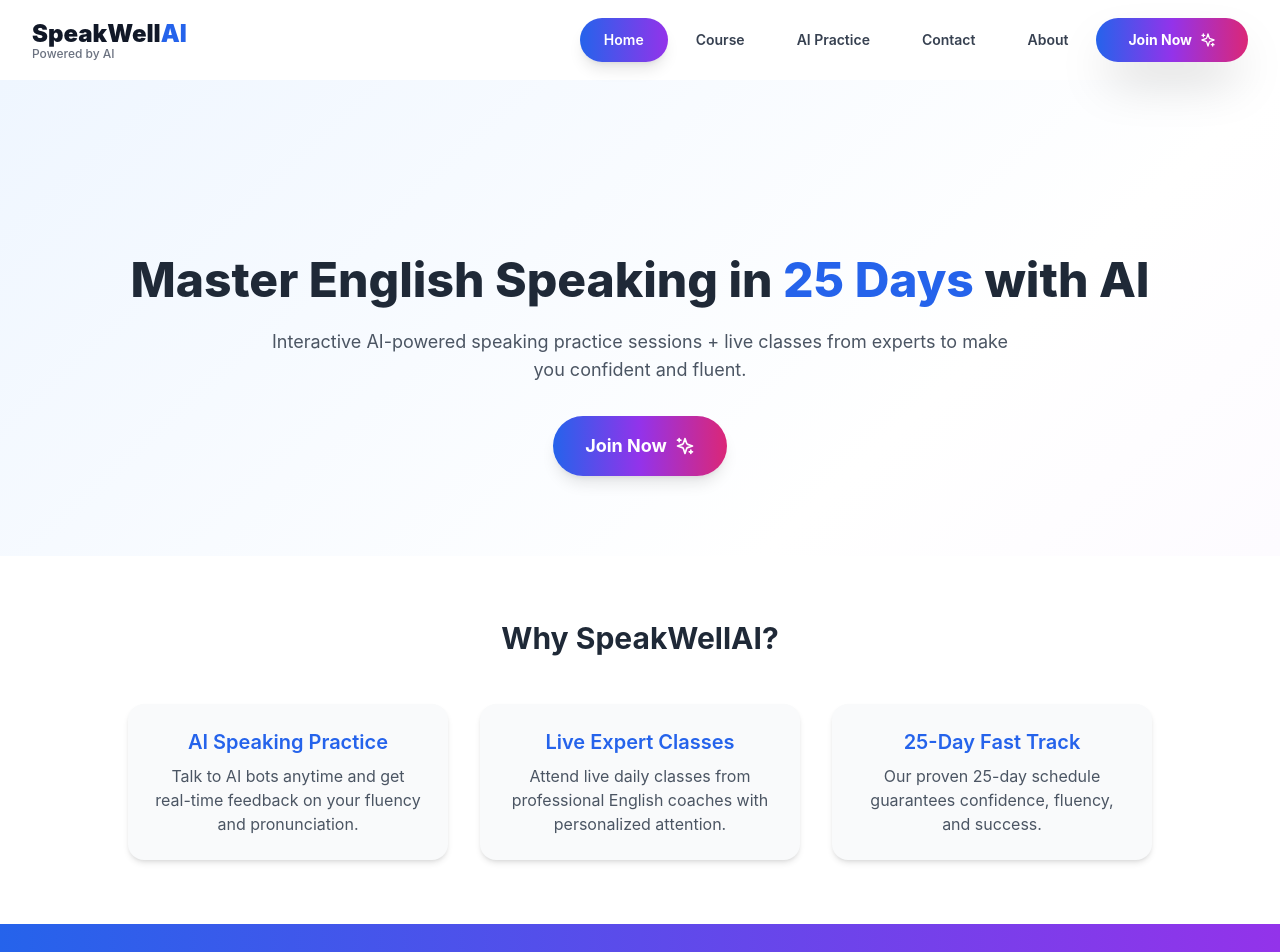
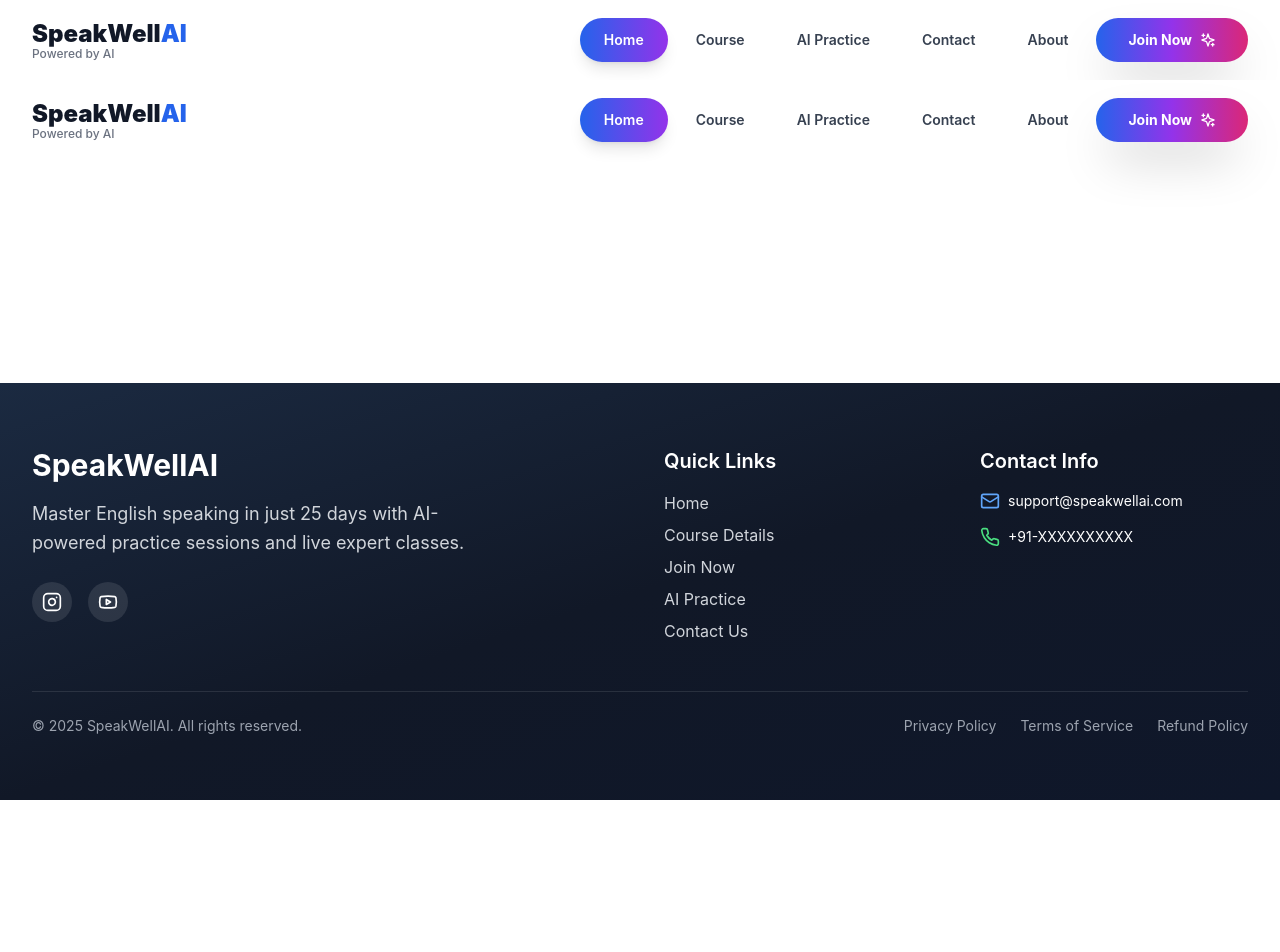
Before and after one commit to nikemod1/SpeakWellai, a React (Vite) app: page / in a window 1280 px wide. Shown: the top 952 px of the page. After the commit the page ends 800 px from the top, so only its background shows below. Built offline with nearby package versions, Linux system fonts and the light colour scheme.

Commit message:
Ubacke Home.tsx

```diff
--- a/src/pages/Home.tsx
+++ b/src/pages/Home.tsx
@@ -1,65 +1,98 @@
-import React from 'react';
-import { Link } from 'react-router-dom';
-import { Sparkles } from 'lucide-react';
+import React, { useState } from 'react';
+import { Link, useLocation } from 'react-router-dom';
+import { Menu, X, Sparkles } from 'lucide-react';
 
-const Home: React.FC = () => {
+const Navigation: React.FC = () => {
+  const [isMenuOpen, setIsMenuOpen] = useState(false);
+  const location = useLocation();
+
+  const isActive = (path: string) => location.pathname === path;
+
+  const navItems = [
+    { path: '/', label: 'Home' },
+    { path: '/course', label: 'Course' },
+    { path: '/chatbot-practice', label: 'AI Practice' },
+    { path: '/contact', label: 'Contact' },
+    { path: '/about', label: 'About' },
+  ];
+
   return (
-    <div className="pt-24 bg-gradient-to-br from-blue-50 via-white to-purple-50 min-h-screen">
-      {/* Hero Section */}
-      <section className="text-center px-6 md:px-16 lg:px-32 py-20">
-        <h1 className="text-4xl md:text-5xl font-extrabold text-gray-800 leading-tight mb-6">
-          Master English Speaking in <span className="text-blue-600">25 Days</span> with AI
-        </h1>
-        <p className="text-lg text-gray-600 max-w-3xl mx-auto mb-8">
-          Interactive AI-powered speaking practice sessions + live classes from experts to make you confident and fluent.
-        </p>
+    <nav className="relative w-full z-50 bg-white">
+      <div className="max-w-7xl mx-auto px-4 sm:px-6 lg:px-8">
+        <div className="flex justify-between items-center h-20">
+          <Link to="/" className="flex flex-col leading-tight">
+            <span className="text-2xl font-black text-gray-900">
+              SpeakWell<span className="text-blue-600">AI</span>
+            </span>
+            <span className="text-xs text-gray-500 font-medium -mt-1">Powered by AI</span>
+          </Link>
+
+          {/* Desktop Menu */}
+          <div className="hidden md:flex items-center space-x-1">
+            {navItems.map((item) => (
+              <Link
+                key={item.path}
+                to={item.path}
+                className={`relative px-6 py-3 text-sm font-semibold transition-all duration-300 rounded-full group ${
+                  isActive(item.path)
+                    ? 'text-white bg-gradient-to-r from-blue-600 to-purple-600 shadow-lg'
+                    : 'text-gray-700 hover:text-blue-600 hover:bg-blue-50'
+                }`}
+              >
+                {item.label}
+              </Link>
+            ))}
             <Link
               to="/join-now"
-          className="inline-flex items-center justify-center bg-gradient-to-r from-blue-600 via-purple-600 to-pink-600 text-white px-8 py-4 rounded-full font-bold text-lg shadow-lg hover:scale-105 transform transition-all duration-300"
+              className="ml-4 bg-gradient-to-r from-blue-600 via-purple-600 to-pink-600 text-white px-8 py-3 rounded-full font-bold text-sm shadow-2xl hover:shadow-blue-500/25 transform hover:scale-105 transition-all duration-300"
             >
-          Join Now <Sparkles className="ml-2 w-5 h-5" />
+              <span className="flex items-center gap-2">
+                Join Now
+                <Sparkles className="w-4 h-4" />
+              </span>
             </Link>
-      </section>
+          </div>
 
-      {/* Features Section */}
-      <section className="bg-white py-16 px-6 md:px-16 lg:px-32">
-        <h2 className="text-3xl font-bold text-center text-gray-800 mb-12">Why SpeakWellAI?</h2>
-        <div className="grid gap-8 md:grid-cols-3">
-          {[
-            {
-              title: 'AI Speaking Practice',
-              desc: 'Talk to AI bots anytime and get real-time feedback on your fluency and pronunciation.',
-            },
-            {
-              title: 'Live Expert Classes',
-              desc: 'Attend live daily classes from professional English coaches with personalized attention.',
-            },
-            {
-              title: '25-Day Fast Track',
-              desc: 'Our proven 25-day schedule guarantees confidence, fluency, and success.',
-            },
-          ].map((item, i) => (
-            <div key={i} className="bg-gray-50 p-6 rounded-2xl shadow-md text-center hover:shadow-xl transition">
-              <h3 className="text-xl font-semibold text-blue-600 mb-2">{item.title}</h3>
-              <p className="text-gray-600">{item.desc}</p>
+          {/* Mobile Menu Button */}
+          <button
+            onClick={() => setIsMenuOpen(!isMenuOpen)}
+            className="md:hidden p-3 rounded-2xl text-gray-700 hover:text-blue-600 hover:bg-blue-50 transition-all duration-300 transform hover:scale-110"
+          >
+            {isMenuOpen ? <X className="w-6 h-6" /> : <Menu className="w-6 h-6" />}
+          </button>
         </div>
+
+        {/* Mobile Menu */}
+        {isMenuOpen && (
+          <div className="md:hidden absolute top-full left-0 right-0 bg-white border-b border-gray-100 shadow-2xl">
+            <div className="px-4 py-6 space-y-2">
+              {navItems.map((item) => (
+                <Link
+                  key={item.path}
+                  to={item.path}
+                  onClick={() => setIsMenuOpen(false)}
+                  className={`block px-6 py-4 text-base font-semibold transition-all duration-300 rounded-2xl ${
+                    isActive(item.path)
+                      ? 'text-white bg-gradient-to-r from-blue-600 to-purple-600 shadow-lg'
+                      : 'text-gray-700 hover:text-blue-600 hover:bg-blue-50'
+                  }`}
+                >
+                  {item.label}
+                </Link>
               ))}
-        </div>
-      </section>
-
-      {/* Call to Action */}
-      <section className="py-20 bg-gradient-to-r from-blue-600 to-purple-600 text-white text-center px-6">
-        <h2 className="text-3xl md:text-4xl font-bold mb-4">Ready to Speak with Confidence?</h2>
-        <p className="text-lg mb-6">Join now and get lifetime access to SpeakWellAI</p>
               <Link
                 to="/join-now"
-          className="inline-block bg-white text-blue-700 px-8 py-4 rounded-full font-bold text-lg shadow-xl hover:scale-105 transform transition-all duration-300"
+                onClick={() => setIsMenuOpen(false)}
+                className="block mt-4 bg-gradient-to-r from-blue-600 via-purple-600 to-pink-600 text-white px-6 py-4 rounded-2xl font-bold text-center shadow-2xl"
               >
-          Join for ₹1000
+                Join Now - ₹1000
               </Link>
-      </section>
             </div>
+          </div>
+        )}
+      </div>
+    </nav>
   );
 };
 
-export default Home;
+export default Navigation;
```
Lines whose indentation alone changed are shown as unchanged.
